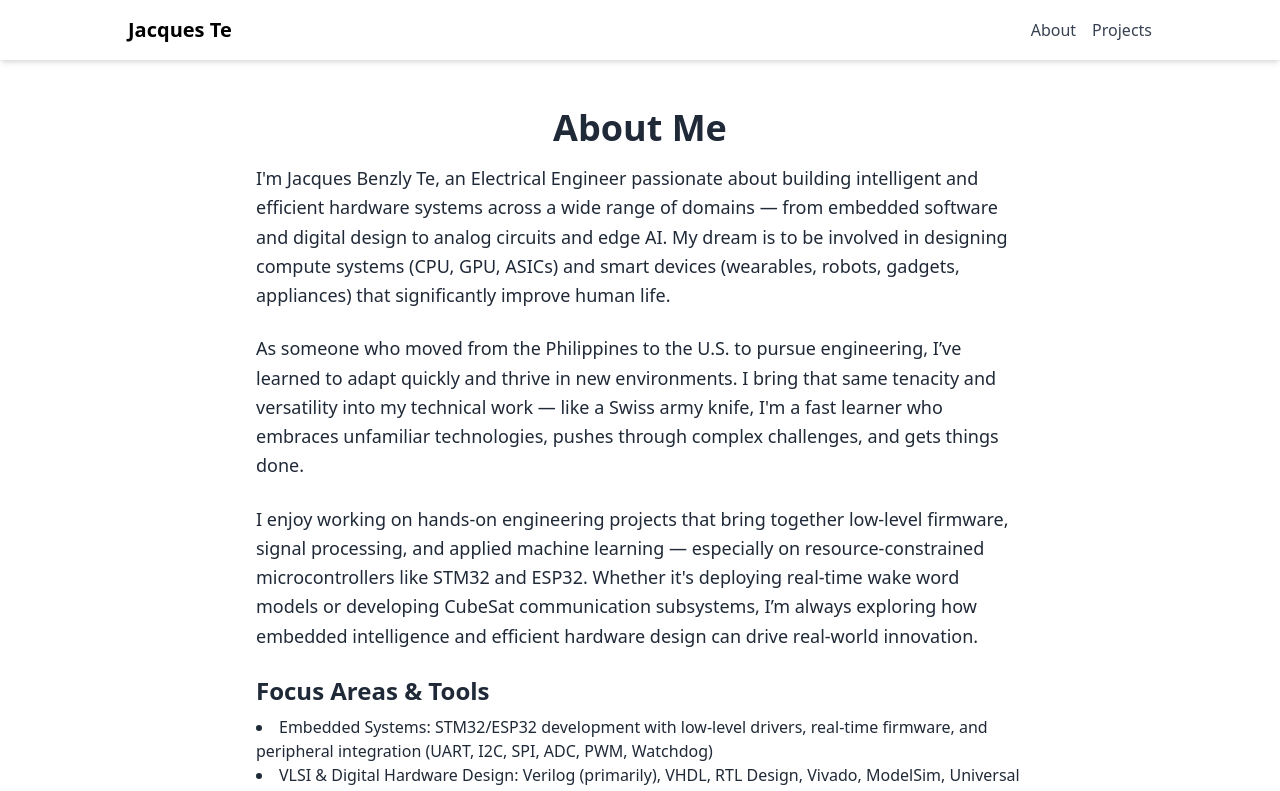
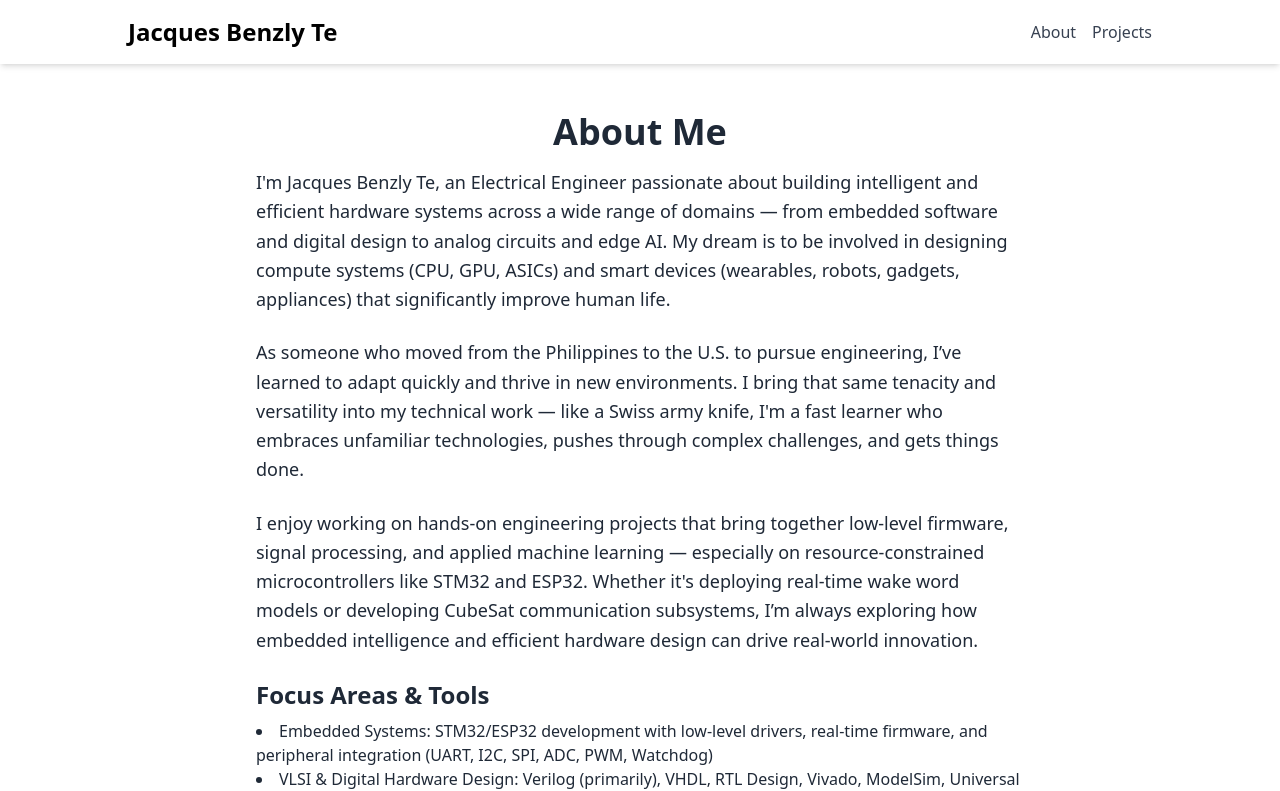
Before and after one commit to JacquesBTe/myportfolio, a React (Create React App) app: page / in a window 1280 px wide. Shown: the top 791 px of the page. Built offline with nearby package versions, Linux system fonts and the light colour scheme.

Commit message:
Your commit message

```diff
--- a/src/App.js
+++ b/src/App.js
@@ -1,4 +1,4 @@
-import { BrowserRouter as Router, Routes, Route } from "react-router-dom";
+import { HashRouter as Router, Routes, Route } from "react-router-dom";
 import About from "./pages/About";
 import Projects from "./pages/Projects";
 import Navbar from "./components/Navbar";
--- a/src/components/Navbar.jsx
+++ b/src/components/Navbar.jsx
@@ -4,7 +4,9 @@ const Navbar = () => {
   return (
     <nav className="bg-white shadow-md p-4 mb-4">
       <div className="max-w-5xl mx-auto flex justify-between items-center">
-        <h1 className="text-xl font-bold">Jacques Te</h1>
+        <Link to="/" className="text-2xl font-bold hover:opacity-80">
+          Jacques Benzly Te
+          </Link>
         <div className="space-x-4">
           <Link to="/" className="text-gray-700 hover:text-blue-600 font-medium">
             About
--- a/src/pages/Home.jsx
+++ b/src/pages/Home.jsx
@@ -0,0 +1,38 @@
+import React from "react";
+import { Link } from "react-router-dom";
+
+const Home = () => {
+  return (
+    <div className="text-center mt-16 px-4">
+      {/* Welcome Message */}
+      <h1 className="text-4xl font-bold mb-4">Hi, I'm Jacques Benzly Te 👋</h1>
+
+      {/* Tagline */}
+      <p className="text-lg text-gray-600 mb-8">
+        VLSI & Hardware Design | Embedded Systems | AI | Analog Circuits | Communications
+      </p>
+
+      {/* Call to Action Buttons */}
+      <div className="flex justify-center gap-6 flex-wrap">
+        <Link to="/about">
+          <button className="bg-blue-600 text-white px-6 py-2 rounded-xl hover:bg-blue-700 transition">
+            About Me
+          </button>
+        </Link>
+
+        <Link to="/projects">
+          <button className="bg-green-600 text-white px-6 py-2 rounded-xl hover:bg-green-700 transition">
+            View Projects
+          </button>
+        </Link>
+      </div>
+
+      {/* Optional Quote or Vibe */}
+      <p className="mt-12 text-sm italic text-gray-500">
+        "Engineering is the art of turning imagination into reality."
+      </p>
+    </div>
+  );
+};
+
+export default Home;
```
